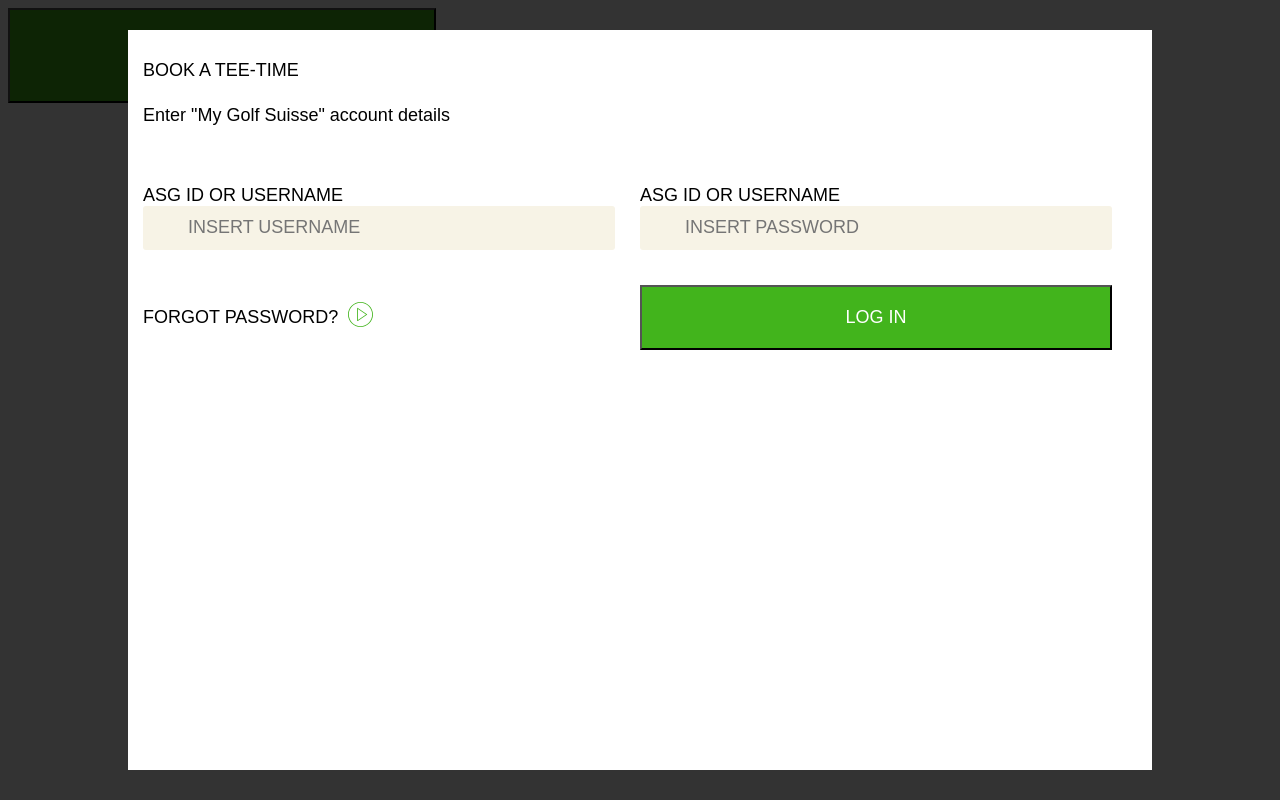
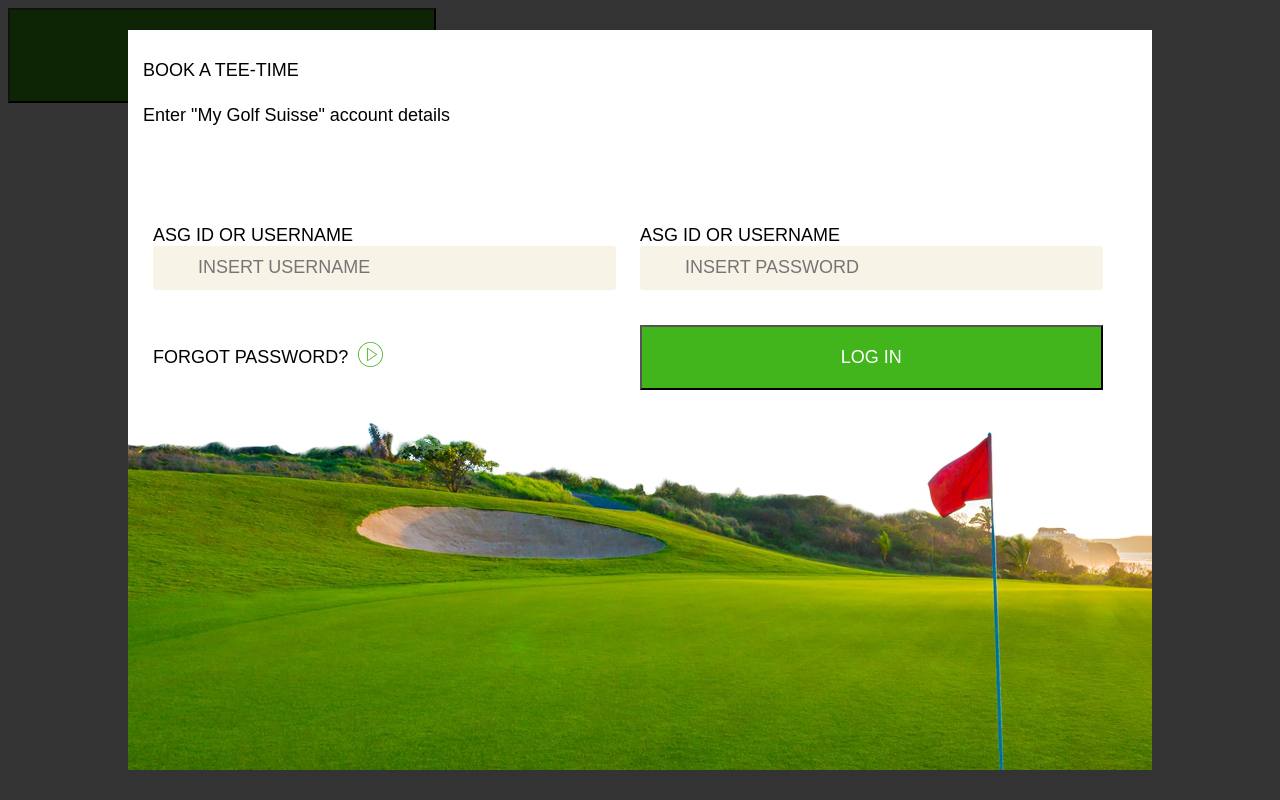
Before and after one commit to gaborpeter/penceo-test, a website: page public/index.html in a window 1280 px wide. Both pictures are taken after a click on the button "Start". Drawn offline with nearby package versions, Linux system fonts and the light colour scheme; files that its build step writes are made by us from their sources; files whose address does not match are found by name.

Commit message:
feat(style): add picture to footer 10 min

```diff
--- /dev/null
+++ b/src/style/big-modal.scss
@@ -0,0 +1,15 @@
+@media (min-width: 800px) {
+  .modal-body {
+    display: grid;
+    grid-template-columns: 1fr 1fr;
+    grid-template-rows: 100px 100px;
+  }
+
+  .modal-footer {
+    background: no-repeat url("./assets/footer.png");
+    width: 100%;
+    height: 100%;
+    opacity: 1;
+    position: static;
+  }
+}
--- a/src/style/min-modal.scss
+++ /dev/null
@@ -1,7 +0,0 @@
-@media (min-width: 800px) {
-  .modal-body {
-    display: grid;
-    grid-template-columns: 1fr 1fr;
-    grid-template-rows: 100px 100px;
-  }
-}
--- a/src/style/modal.scss
+++ b/src/style/modal.scss
@@ -15,18 +15,26 @@
   margin: 30px 15px;
   width: 80vw;
   background-color: #fff;
-  padding: 15px;
   display: flex;
   flex-direction: column;
 }
 
 .modal-header {
-
+  padding: 15px;
 }
 
 .modal-body {
   display: flex;
   flex-direction: column;
+  padding: 25px;
+}
+
+.modal-footer {
+  background: no-repeat url("./assets/footer.png");
+  width: 100%;
+  height: 100%;
+  opacity: 0;
+  position: absolute;
 }
 
 .modal-cell {
--- a/src/style/style.scss
+++ b/src/style/style.scss
@@ -4,4 +4,4 @@
 @import 'input';
 @import 'main-container';
 @import 'modal';
-@import 'min-modal';
+@import 'big-modal';
```
Also changed, not shown: public/assets/footer.png (added).
